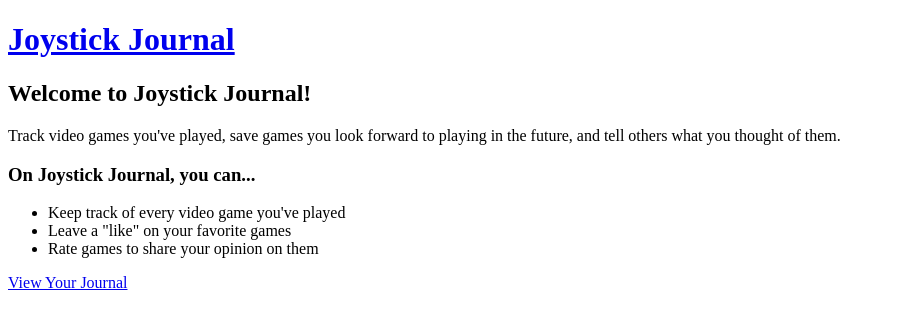
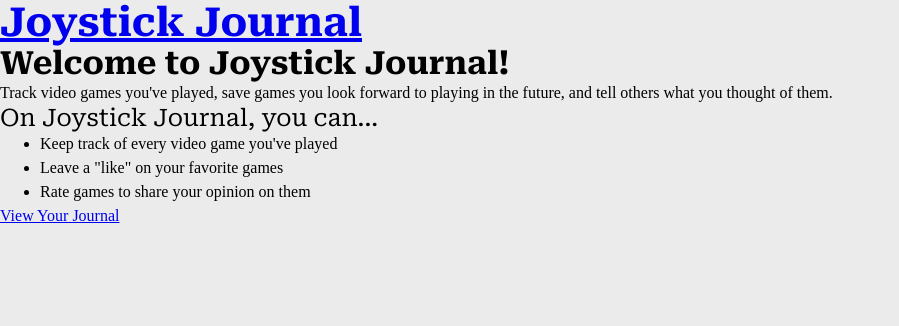
Before and after one commit to pgonza25/gamingsite, a website: page packages/proto/public/index.html in a window 1280 px wide. Shown: the whole page, without its empty margins (0-899 px from the left). Drawn offline with Linux system fonts and the light colour scheme.

Commit message:
Added more styling to index.html.

```diff
--- a/packages/proto/public/index.html
+++ b/packages/proto/public/index.html
@@ -3,6 +3,12 @@
 <head>
     <meta charset="UTF-8">
     <meta name="viewport" content="width=device-width, initial-scale=1.0">
+    <link rel="preconnect" href="https://fonts.googleapis.com">
+    <link rel="preconnect" href="https://fonts.gstatic.com" crossorigin>
+    <link href="https://fonts.googleapis.com/css2?family=Roboto+Serif:ital,opsz,wght@0,8..144,100..900;1,8..144,100..900&family=Roboto:ital,wght@0,100;0,300;0,400;0,500;0,700;0,900;1,100;1,300;1,400;1,500;1,700;1,900&display=swap" rel="stylesheet">
+    <link rel="stylesheet" href="/styles/reset.css">
+    <link rel="stylesheet" href="/styles/token.css">
+    <link rel="stylesheet" href="/styles/page.css">
     <title>CSC 437</title>
 </head>
 <body>
--- a/packages/proto/public/styles/page.css
+++ b/packages/proto/public/styles/page.css
@@ -0,0 +1,33 @@
+* {
+    background-color: var(--color-background-page);
+}
+
+header {
+    background-color: var(--color-background-header);
+}
+
+h1, h2, h3 {
+    font-family: var(--font-family-display);
+    line-height: var(--font-line-height-display);
+}
+
+
+h1 {
+    font-size: var(--size-type-h1);
+    font-weight: var(--font-weight-bold);
+}
+
+h2 {
+    font-size: var(--size-type-h2);
+    font-weight: var(--font-weight-bold);
+}
+
+h3 {
+    font-size: var(--size-type-h3);
+    font-weight: var(--font-weight-normal);
+}
+
+p, ul{
+    font-size: var(--size-type-body);
+    font-weight: var(--font-wight-body);
+}
--- a/packages/proto/public/styles/token.css
+++ b/packages/proto/public/styles/token.css
@@ -5,4 +5,15 @@
     --size-type-body: 1rem;
     --size-type-h1: 2.5rem;
     --size-type-h2: 2rem;
+    --size-type-h3: 1.5rem;
+
+    --font-family-display: "Roboto Serif", Georgia, Baskerville, "Times New Roman", serif;
+    --font-family-body: Roboto, Arial, Helvetica, Verdana, Tahoma, sans-serif;
+
+    --font-line-height-display: 1.125;
+    --font-line-height-body: 1.5;
+
+    --font-weight-normal: 400;
+    --font-weight-light: 200;
+    --font-weight-bold: 700;
 }
```
